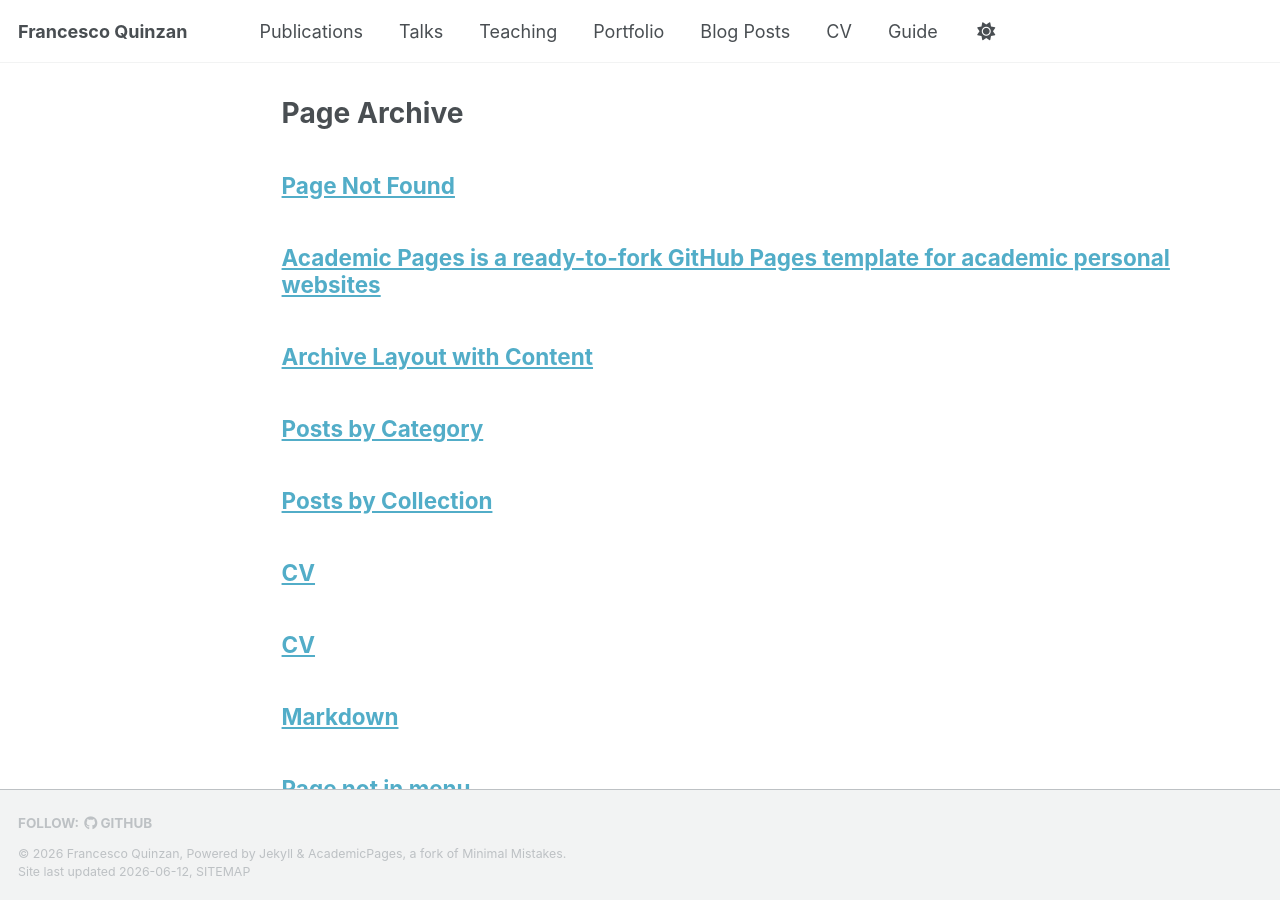
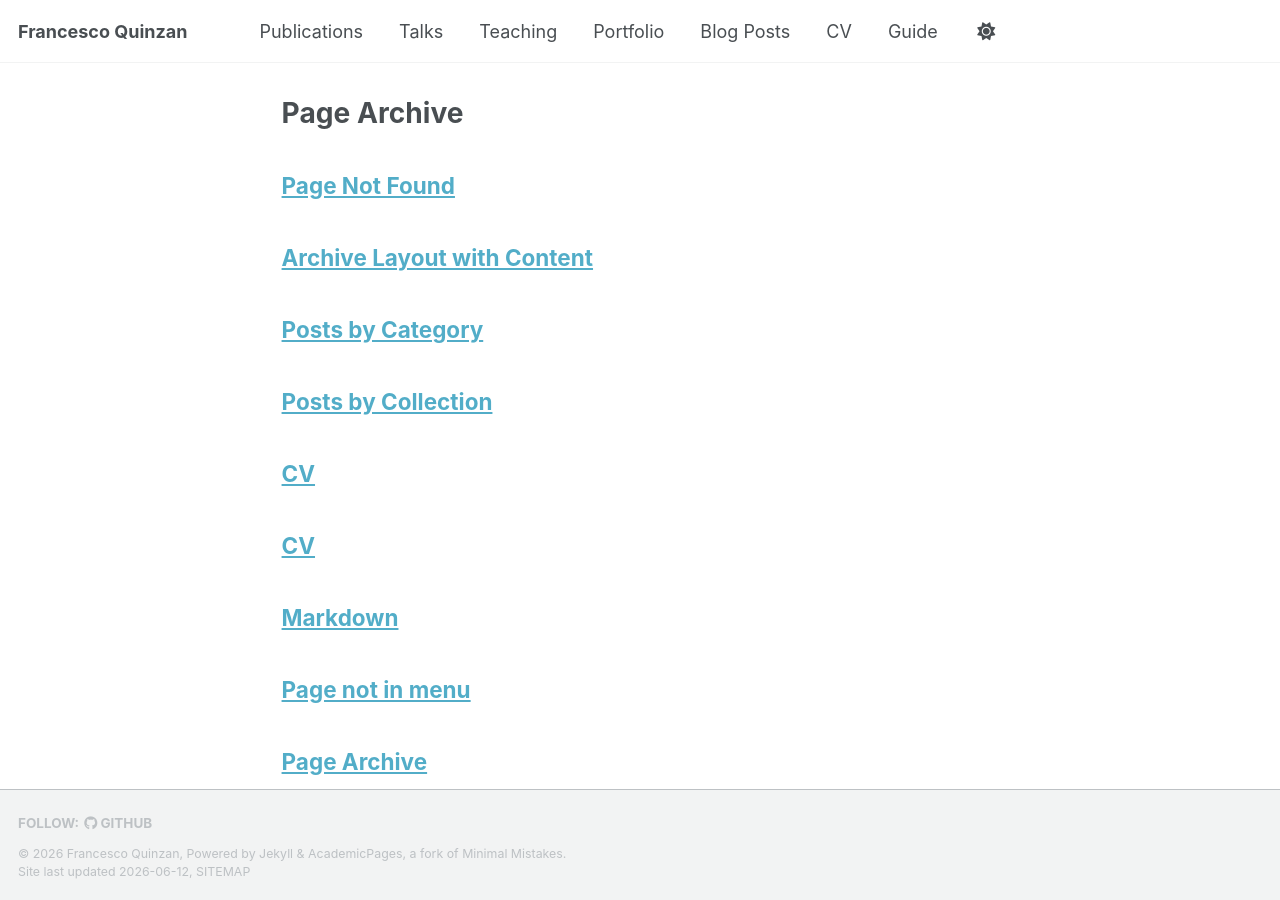
Before and after one commit to francescoQuinzan/francescoQuinzan.github.io, a Jekyll site: the page built from _pages/page-archive.html, in a window 1280 px wide and 900 px high. Built offline with Jekyll 4.4.1, drawn with Linux system fonts in a browser that asks for light colours; a script bundle is joined from its source files by our own code; library files that are not in the unit come from our copies.

Commit message:
Update about.md

```diff
--- a/_pages/about.md
+++ b/_pages/about.md
@@ -1,15 +1,6 @@
----
-permalink: /
-title: "Academic Pages is a ready-to-fork GitHub Pages template for academic personal websites"
-author_profile: true
-redirect_from:
-  - /about/
-  - /about.html
----
-
 I am a Senior Research Associate at the University of Oxford, where I lead a research project on reliable machine learning supported by the [Oxford Martin School](https://www.oxfordmartin.ox.ac.uk/), with a concurrent affiliation at the [Centre for Human-Inspired AI](https://www.chia.cam.ac.uk/), University of Cambridge.
 
-My research develops principled methods to understand and evaluate how foundation models evolve under feedback and adaptation. This includes robust reinforcement learning from human feedback (RLHF), alignment of large language models under unreliable reward signals, and behaviour-level evaluation of foundation models. My work has appeared at NeurIPS, ICML, AISTATS, and TMLR, and spans collaborations with researchers at ETH Zurich, MIT, LSE, and TU Munich, as well as industry partners including Apple and IBM.
+My research develops principled methods to *understand and evaluate how foundation models evolve under feedback and adaptation*. My work has appeared at NeurIPS, ICML, AISTATS, and TMLR, and spans collaborations with researchers at ETH Zurich, MIT, LSE, and TU Munich, as well as industry partners including Apple and IBM.
 
 This work has been made possible by competitive funding and awards from [UKRI](https://www.ukri.org/) as well as the [European Lighthouse on Secure and Safe AI](https://elsa-ai.eu/) (ELSA), [COST](https://www.cost.eu/), and [HCHE](https://www.hche.uni-hamburg.de/).
 
```
